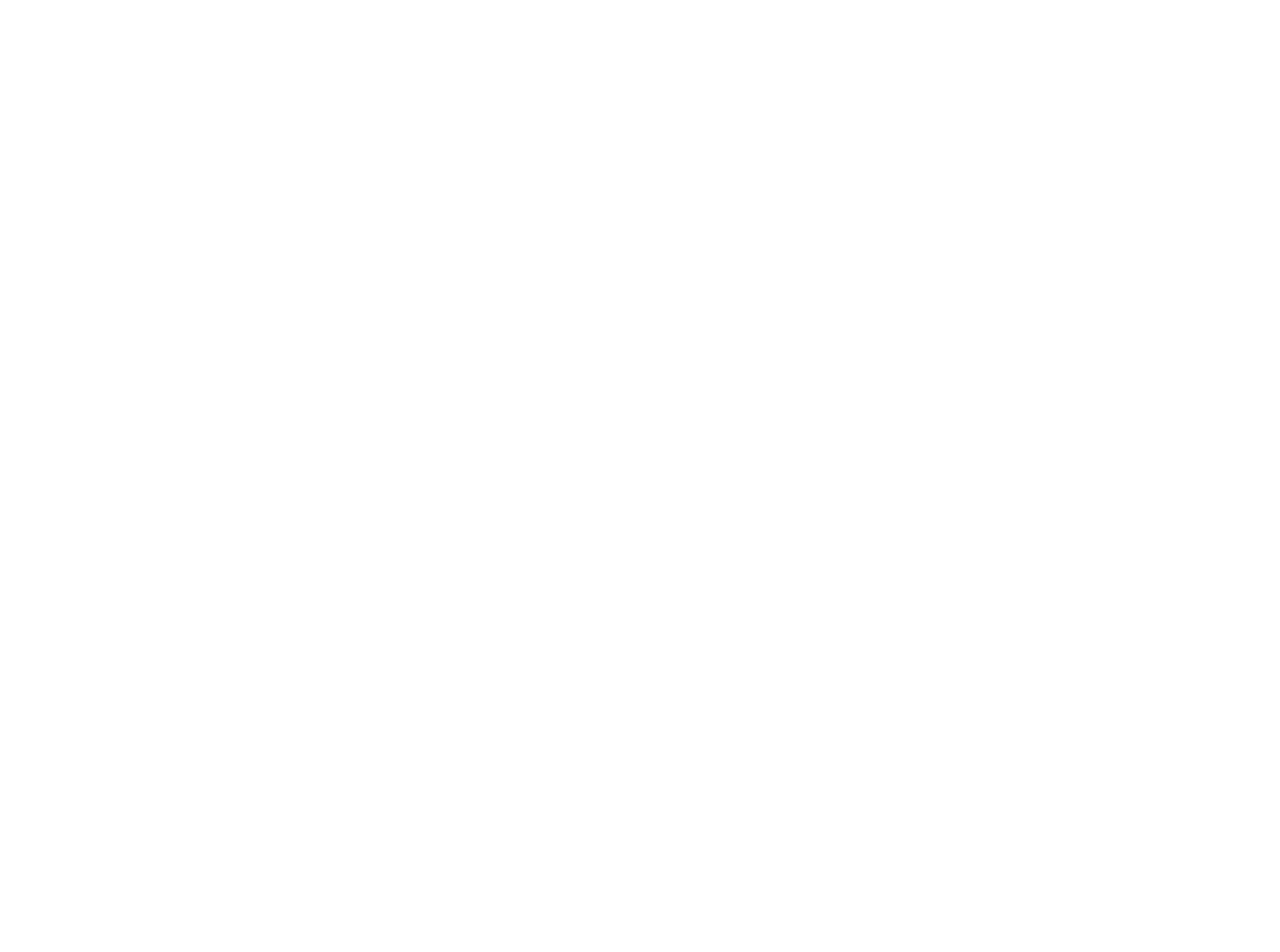
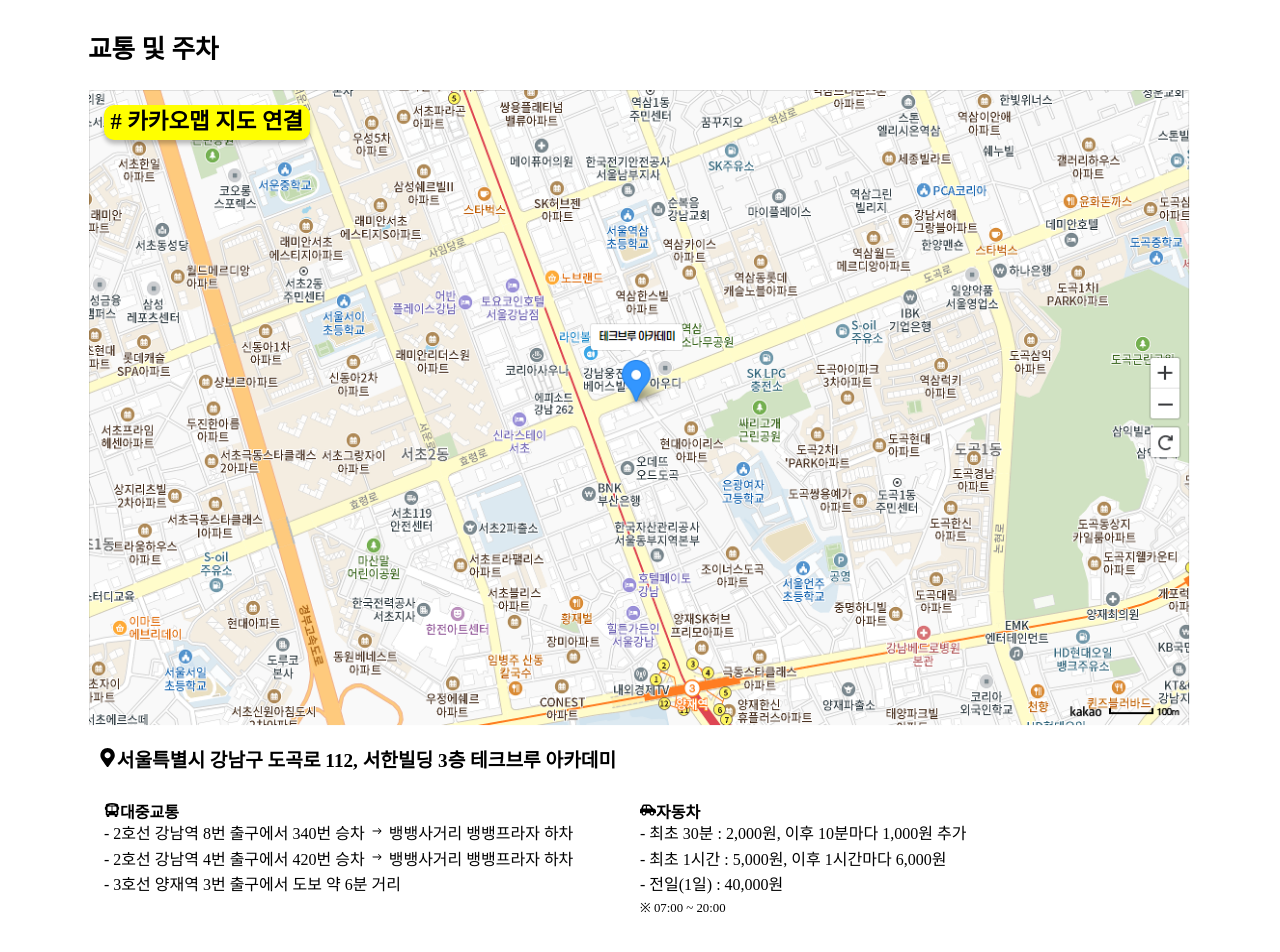
Before and after one commit to jh1109/gsc-app, a React (Create React App) app: page /service-classroom in a window 1280 px wide. Shown: the part 1747-2699 px from the top of the page. Before the commit the page ends 1704 px from the top, so only its background shows below. Built offline with nearby package versions, Linux system fonts and the light colour scheme.

Commit message:
[style] 교육장 대관 페이지 중 대중교통 정보

```diff
--- a/src/components/classroom/FeeInfo.module.css
+++ b/src/components/classroom/FeeInfo.module.css
@@ -6,7 +6,7 @@
     width: 100%;
     max-width: 1200px;
     margin: auto;
-    padding: 2rem;
+    padding: 3rem 0;
 }
 
 .feeInfoWrapper h2 {
--- /dev/null
+++ b/src/components/classroom/Location.js
@@ -0,0 +1,39 @@
+import React from 'react';
+import { FaMapMarkerAlt } from "react-icons/fa";
+import { FaBus } from "react-icons/fa6";
+import { IoIosArrowRoundForward } from "react-icons/io";
+import { FaCarSide } from "react-icons/fa";
+import classes from './Location.module.css';
+import  techbrewMap  from '../../assets/classroom/techbrewMap.png';
+
+const Location = () => {
+    return (
+        <section className={classes.locationWrapper}>
+            <h2>교통 및 주차</h2>
+            <div className={classes.mapWrapper}>
+                <img src={techbrewMap} alt="카카오맵 지도" />
+                <p># 카카오맵 지도 연결</p>
+            </div>
+            <p className={classes.address}><FaMapMarkerAlt />서울특별시 강남구 도곡로 112, 서한빌딩 3층 테크브루 아카데미</p>
+            <div className={classes.transportWrapper}>
+                <div className={classes.transport}>
+                    <FaBus />
+                    <span>대중교통</span>
+                    <p>- 2호선 강남역 8번 출구에서 340번 승차 <IoIosArrowRoundForward/> 뱅뱅사거리 뱅뱅프라자 하차</p>
+                    <p>- 2호선 강남역 4번 출구에서 420번 승차 <IoIosArrowRoundForward/> 뱅뱅사거리 뱅뱅프라자 하차</p>
+                    <p>- 3호선 양재역 3번 출구에서 도보 약 6분 거리</p>
+                </div>
+                <div className={classes.transport}>
+                    <FaCarSide />
+                    <span>자동차</span>
+                    <p>- 최초 30분 : 2,000원, 이후 10분마다 1,000원 추가</p>
+                    <p>- 최초 1시간 : 5,000원, 이후 1시간마다 6,000원</p>
+                    <p>- 전일(1일) : 40,000원</p>
+                    <p className="smallfont1">&#8251; 07:00 ~ 20:00</p>
+                </div>
+            </div>
+        </section>
+    );
+};
+
+export default Location;
--- /dev/null
+++ b/src/components/classroom/Location.module.css
@@ -0,0 +1,57 @@
+.locationWrapper {
+    width: 100%;
+    max-width: 1200px;
+    margin: 0 auto;
+    padding: 3rem;
+}
+
+.locationWrapper h2 {
+    font-size: 1.6rem;
+    font-weight: 600;
+    margin-bottom: 1.6rem;
+}
+
+.mapWrapper {
+    position: relative;
+}
+
+.mapWrapper img {
+    height: 40rem;
+    width: 100%;
+}
+
+.mapWrapper p {
+    font-weight: 600;
+    background-color: yellow;
+    position: absolute;
+    top: 1rem;
+    left: 1rem;
+    padding: 0.4rem;
+    border-radius: 10px;
+    font-size: 1.4rem;
+    box-shadow: 0px 4px 4px rgba(0, 0, 0, 0.25);
+}
+
+.address {
+    font-size: 1.2rem;
+    font-weight: 600;
+    text-indent: 0.6rem;
+    padding: 1rem 0;
+}
+
+.transportWrapper {
+    display: flex;
+    padding: 1rem;
+}
+
+.transport {
+    width: 50%;
+}
+
+.transport span {
+    font-weight: 600;
+}
+
+.transport p {
+    line-height: 1.6;
+}
--- a/src/pages/Classroom.js
+++ b/src/pages/Classroom.js
@@ -2,6 +2,7 @@ import React from 'react';
 import ClassroomBanner from '../components/banner/ClassroomBanner';
 import ClassroomImageArea from '../components/classroom/ClassroomImageArea';
 import FeeInfo from '../components/classroom/FeeInfo';
+import Location from '../components/classroom/Location';
 
 const Classroom = () => {
     return (
@@ -9,6 +10,7 @@ const Classroom = () => {
             <ClassroomBanner />
             <ClassroomImageArea />
             <FeeInfo />
+            <Location />
         </div>
     );
 };
```
Also changed, not shown: src/assets/classroom/techbrewMap.png (added).
